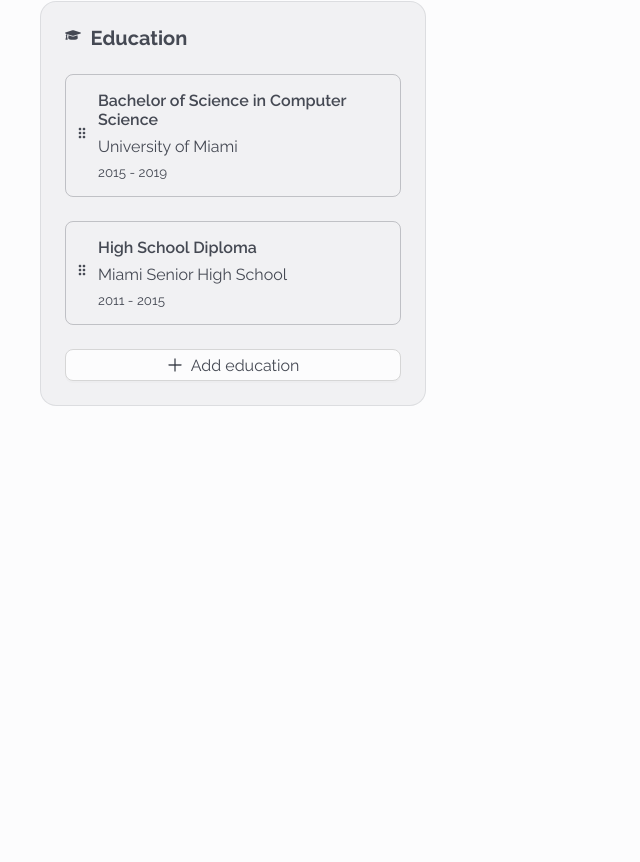
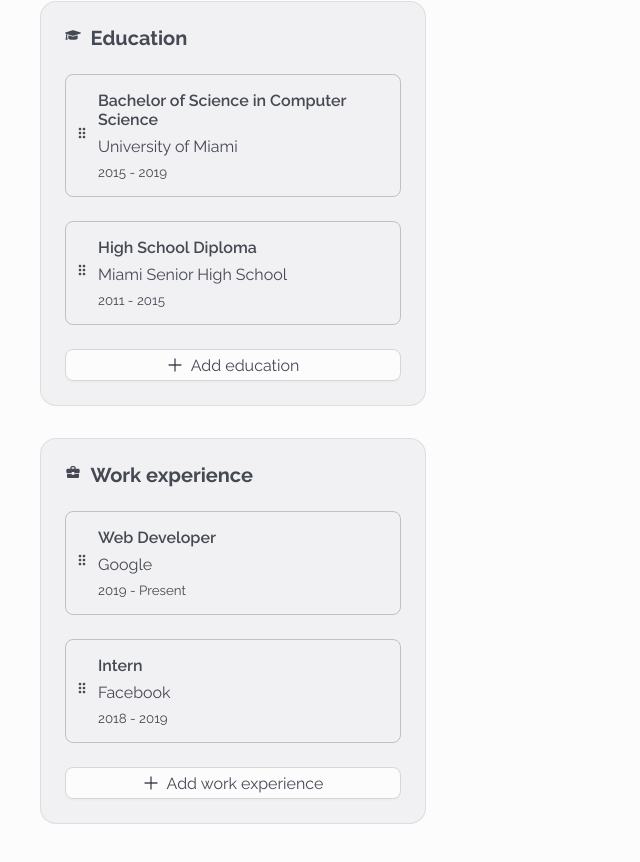
Before and after one commit to ErickBGomez/cv-application, a React (Vite) app: page / in a window 1280 px wide. Shown: the part 666-1528 px from the top of the page, without its empty margins (0-640 px from the left). Before the commit the page ends 1112 px from the top, so only its background shows below. Built offline with nearby package versions, Linux system fonts and the light colour scheme.

Commit message:
Add work experience section

```diff
--- a/src/components/form/ResumeForm/ResumeForm.jsx
+++ b/src/components/form/ResumeForm/ResumeForm.jsx
@@ -1,5 +1,6 @@
 import { Form, Input } from "antd";
 import { FaUser, FaPhoneAlt, FaGraduationCap } from "react-icons/fa";
+import { MdBusinessCenter } from "react-icons/md";
 import FormSection from "../FormSection/FormSection";
 import "./ResumeForm.scss";
 import DragCardsInput from "../../inputs/DragCardsInput/DragCardsInput";
@@ -18,6 +19,23 @@ const educationEntries = [
     institution: "Miami Senior High School",
     startYear: "2011",
     endYear: "2015",
+  },
+];
+
+const workEntries = [
+  {
+    id: 1,
+    title: "Web Developer",
+    institution: "Google",
+    startYear: "2019",
+    endYear: "Present",
+  },
+  {
+    id: 2,
+    title: "Intern",
+    institution: "Facebook",
+    startYear: "2018",
+    endYear: "2019",
   },
 ];
 
@@ -51,6 +69,10 @@ const ResumeForm = () => {
       <FormSection icon={<FaGraduationCap />} title="Education">
         <DragCardsInput entries={educationEntries} context="education" />
       </FormSection>
+
+      <FormSection icon={<MdBusinessCenter />} title="Work experience">
+        <DragCardsInput entries={workEntries} context="work experience" />
+      </FormSection>
     </Form>
   );
 };
```
